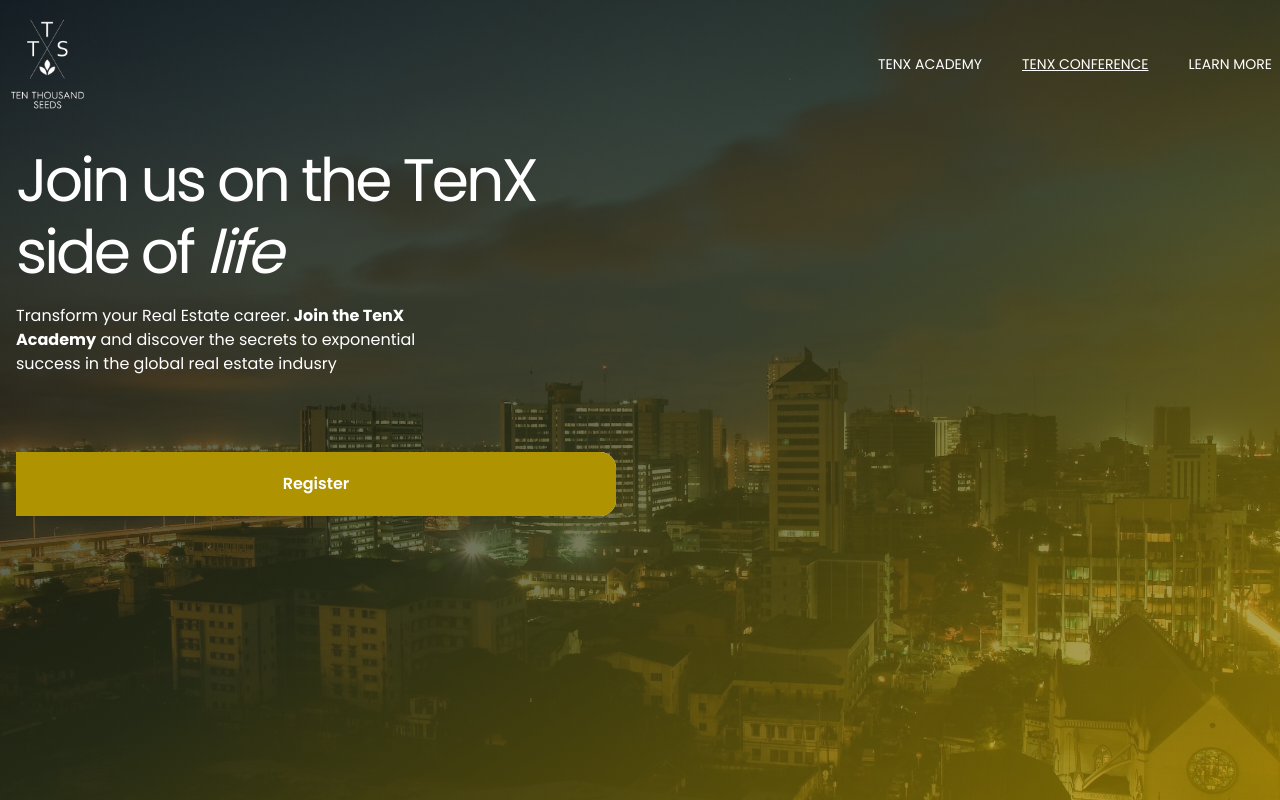
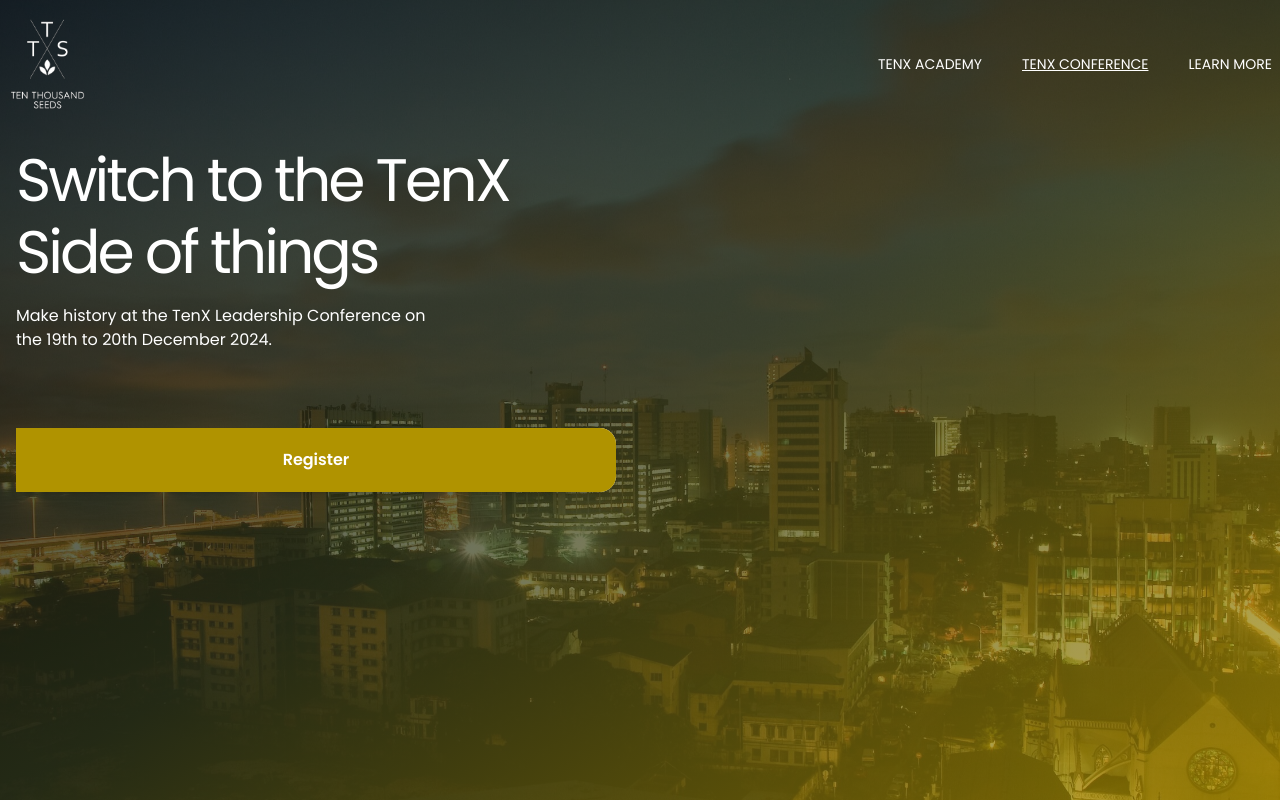
Before and after one commit to NRG-BUILDS/realtor, a React (Vite) app: page / in a window 1280 px wide. Built offline with nearby package versions, Linux system fonts and the light colour scheme.

Commit message:
Update Conference copy

```diff
--- a/src/pages/Conference/Conference.tsx
+++ b/src/pages/Conference/Conference.tsx
@@ -47,12 +47,10 @@
         <div className="flex flex-col w-full lg:min-w-[500px] max-w-[600px] gap-3">
           <div className="w-full max-w-[544px]">
             <h1 className="text-6xl leading-[72px] tracking-tighter">
-              Join us on the TenX side of <i>life</i>
+              Switch to the TenX Side of things
             </h1>
             <p className="pt-4 pb-16 max-w-[416px]">
-              Transform your Real Estate career. <b>Join the TenX Academy</b>{" "}
-              and discover the secrets to exponential success in the global real
-              estate indusry
+              Make history at the TenX Leadership Conference on the 19th to 20th December 2024.
             </p>
           </div>
           <div className="bg-white text-gray-500 rounded-2xl flex flex-col md:flex-row items-stretch justify-between w-full gap-8">
```
